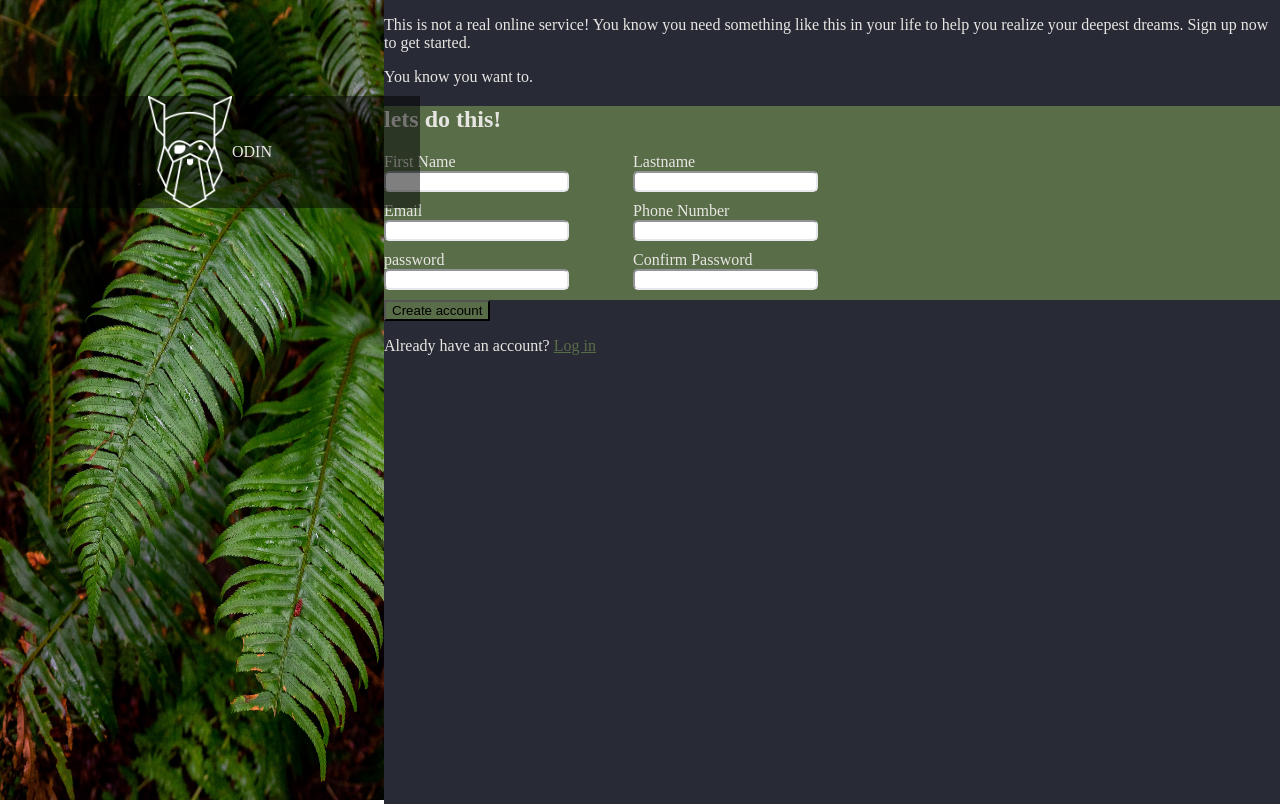
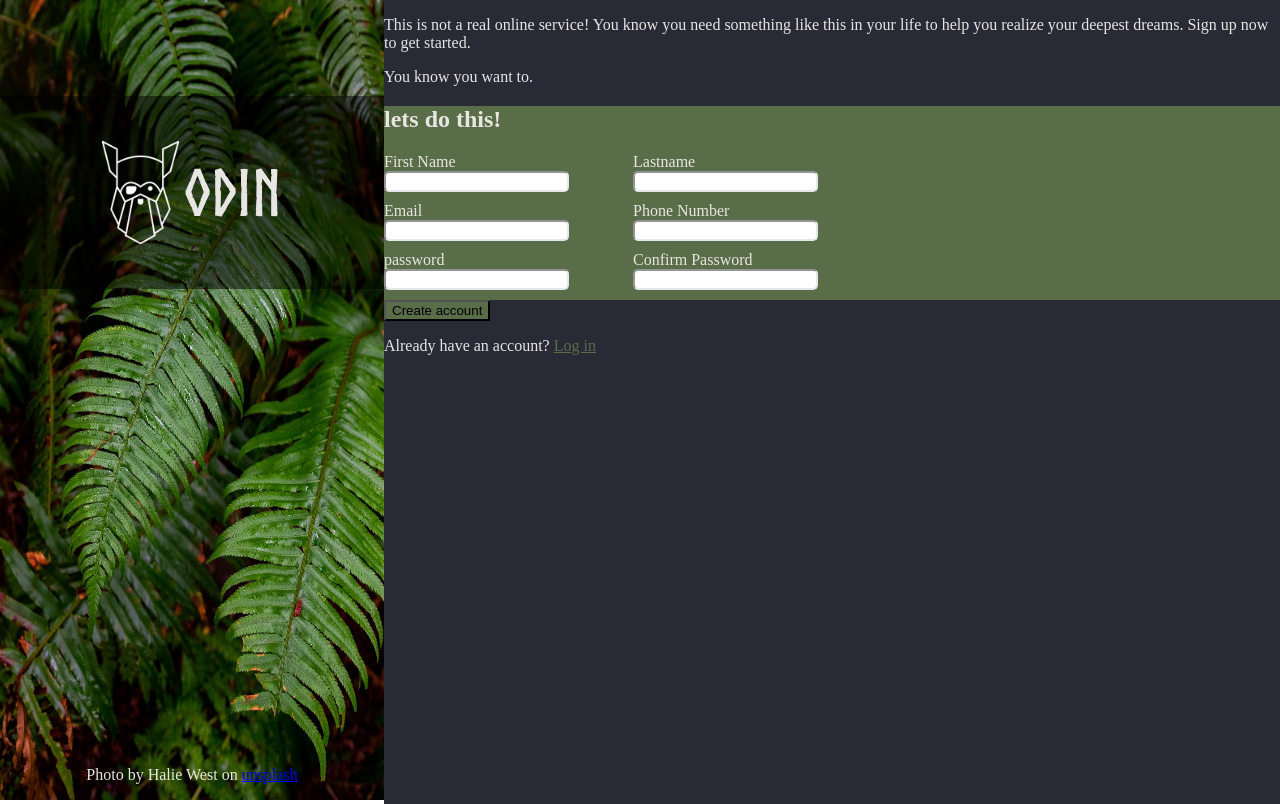
Before and after one commit to TackRegnar/odin-sign-up-form, a plain HTML site: page index.html in a window 1280 px wide. Drawn offline with Linux system fonts and the light colour scheme.

Commit message:
Left side completed

```diff
--- a/index.html
+++ b/index.html
@@ -14,6 +14,9 @@
     <div class="logo">
       <img src="imgs/odin-lined.png" alt="odin-head-outline">
       <p>ODIN</p>
+    </div>
+    <div class="credit">
+      <p>Photo by Halie West on <a href="https://unsplash.com/photos/25xggax4bSA">unsplash</a></p>
     </div>
     <img id="leftside_bg_img" src="imgs/halie-unsplash.jpg" alt="">
   </div>
--- a/style.css
+++ b/style.css
@@ -1,20 +1,41 @@
+:root {
+  --left_width: 30vw;
+  --right_width: 70vw;
+}
+
 body {
   margin: 0px;
   display: flex;
 }
 
+.credit {
+  display: flex;
+  position: absolute;
+  bottom: 0%;
+  justify-content: center;
+  width: var(--left_width);
+}
+
 .logo {
   display: flex;
-  position: fixed;
+  position: absolute;
   background-color: rgba(0,0,0,0.5);
   justify-content: center;
   align-items: center;
-  min-width: 30vw;
   top: 12vh;
+  width: var(--left_width);
+  gap: 5px;
+}
+
+@font-face {
+  font-family: Norse-Bold;
+  src: url(./fonts/Norse-Bold.otf);
 }
 
 .logo p {
-display: flex;
+  display: flex;
+  font-family: Norse-Bold;
+  font-size: 4em;
 }
 
 .logo img {
@@ -26,12 +47,12 @@ display: flex;
 }
 
 #leftside_bg_img {
-  width: 30vw;
-  min-height: 100vh;
+  width: var(--left_width);
+  height: 100vh;
 }
 
 .rightside {
-  min-width: 70vw;
+  width: var(--right_width);
   background-color: #282A36;
   color: #e8e6e3;
 }
```
